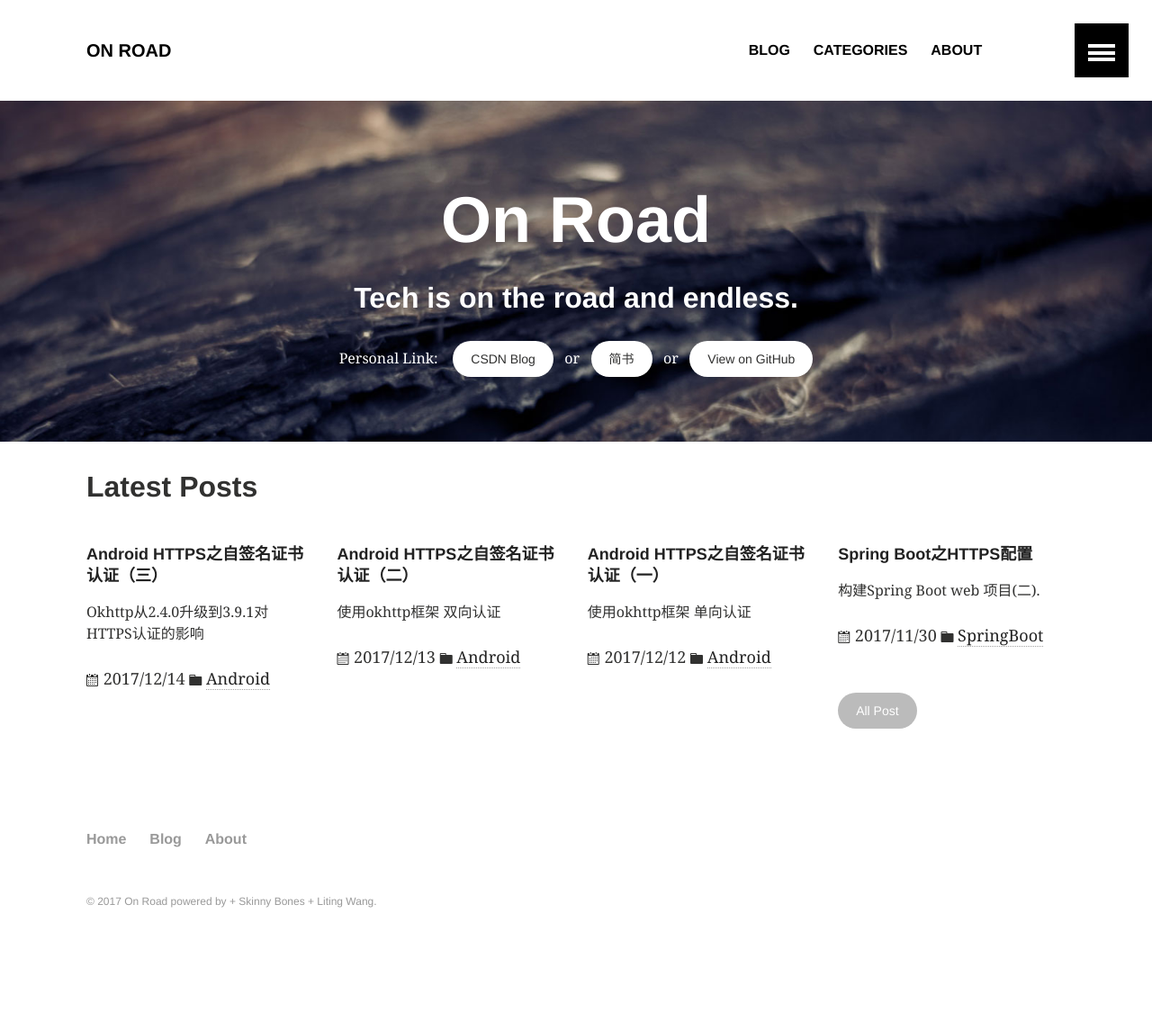
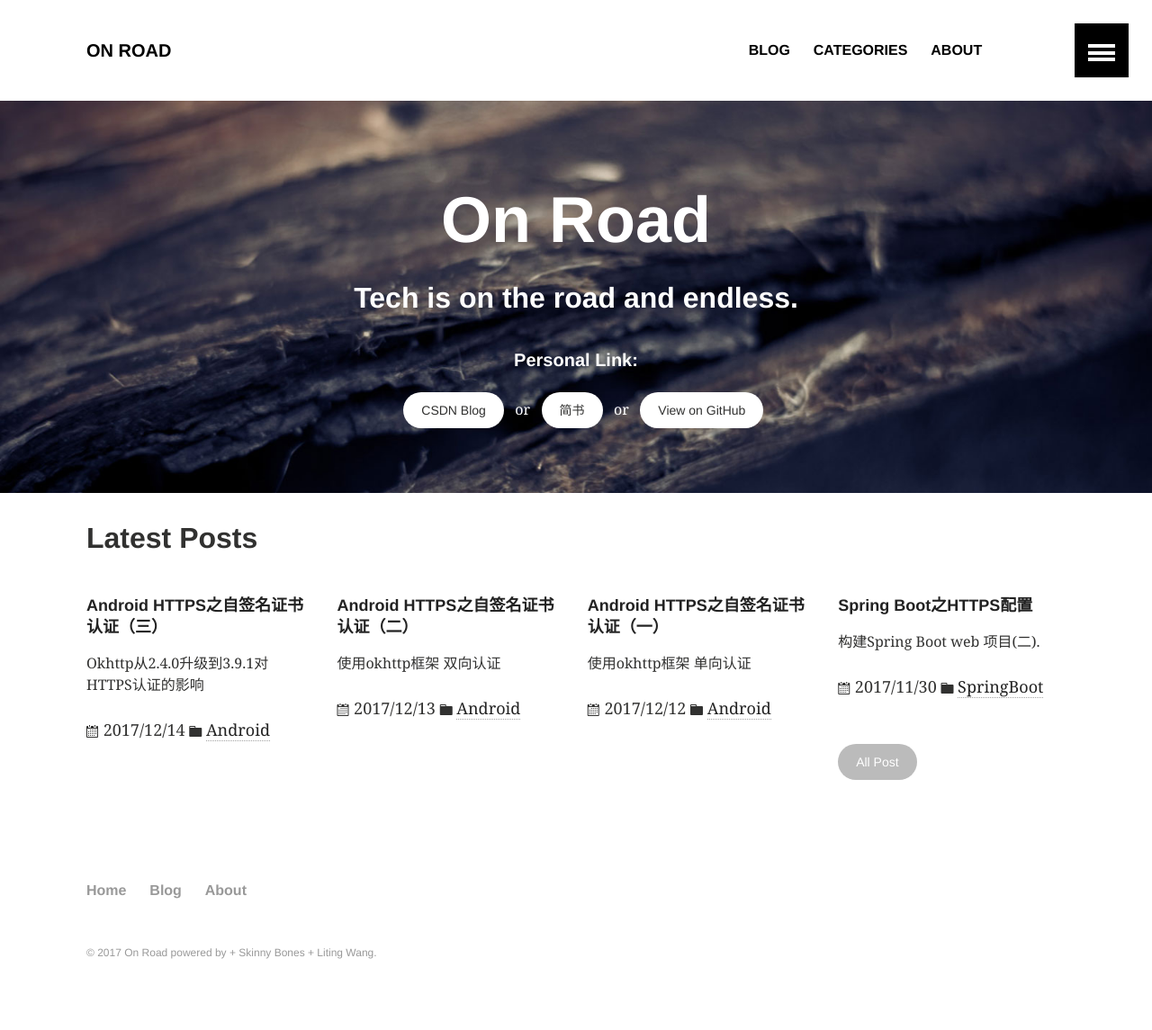
Before and after one commit to onroadtech/onroadtech.github.io, a Jekyll site: the page built from index.md, in a window 1280 px wide. Shown: the whole page at 90% size. Built offline with Jekyll 4.4.1, drawn with Linux system fonts in a browser that asks for light colours; before the commit the page ends 1088 px from its top, so only the background shows below that.

Commit message:
Add Personal Link.

```diff
--- a/_layouts/home.html
+++ b/_layouts/home.html
@@ -38,7 +38,7 @@
       <div class="wrap page-lead-content">
         <h1>On Road</h1>
         <h2>Tech is on the road and endless.</h2>
-        Personal Link:&nbsp; &nbsp; <a href="http://blog.csdn.net/ltwang_tech" class="btn-inverse">CSDN Blog</a>  &nbsp; or &nbsp; <a href="http://www.jianshu.com/u/bff702394bcf" class="btn-inverse">简书</a> &nbsp; or &nbsp; <a href="https://github.com/onroadtech" class="btn-inverse">View on GitHub</a>
+        <h5>Personal Link:</h5>&nbsp; &nbsp; <a href="http://blog.csdn.net/ltwang_tech" class="btn-inverse">CSDN Blog</a>  &nbsp; or &nbsp; <a href="http://www.jianshu.com/u/bff702394bcf" class="btn-inverse">简书</a> &nbsp; or &nbsp; <a href="https://github.com/onroadtech" class="btn-inverse">View on GitHub</a>
       </div><!-- /.page-lead-content -->
     </div><!-- /.page-lead -->
     {% endif %}
```
